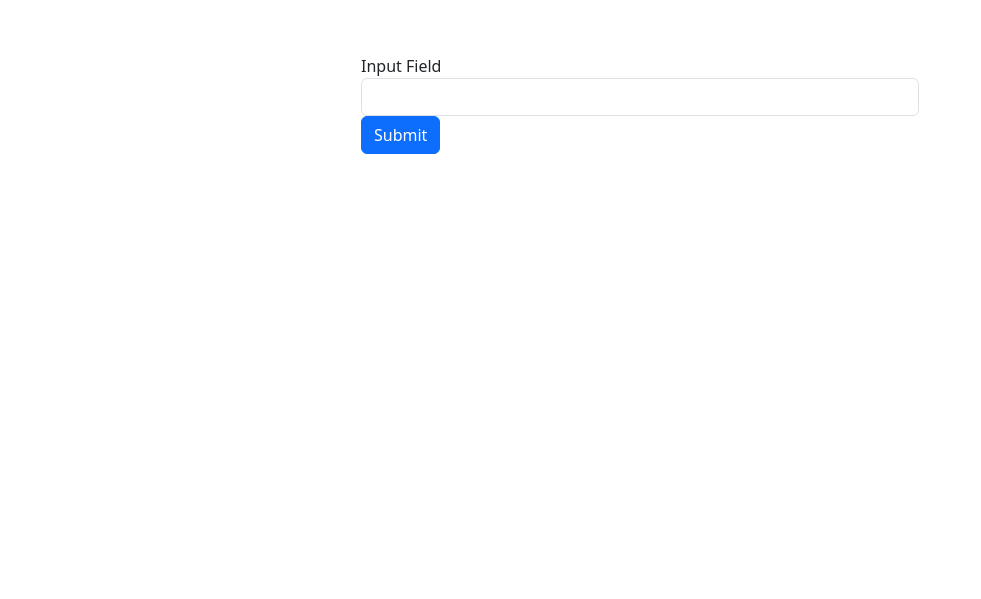
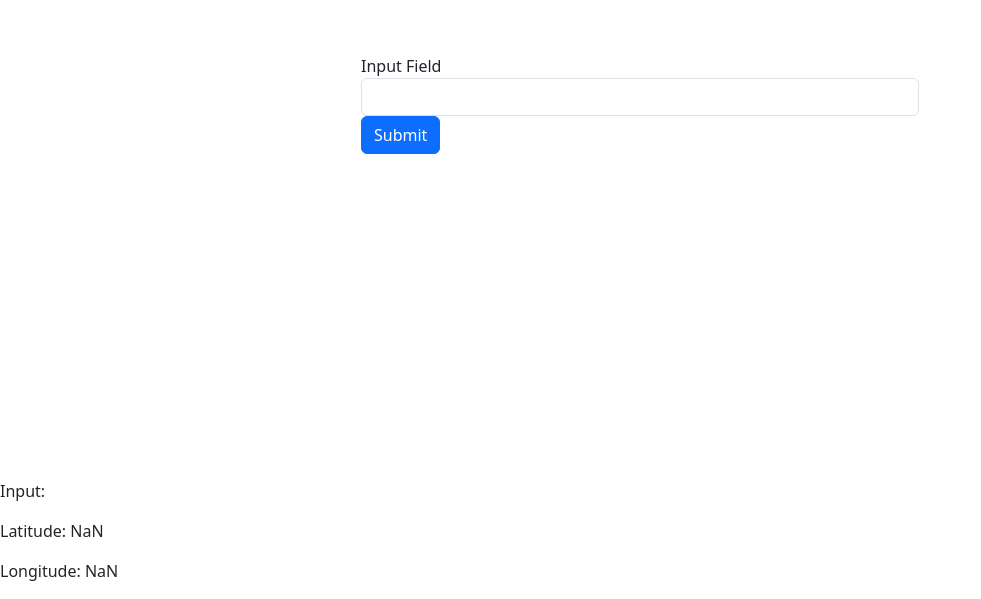
Before and after one commit to tuas-in-japan/qr-present, an Angular app: page /display-data in a window 1280 px wide. Before the commit this address led to /. Shown: the part 321-920 px from the top of the page, without its empty margins (0-981 px from the left). Before the commit the page ends 800 px from the top, so only its background shows below. Built offline with nearby package versions, Linux system fonts and the light colour scheme.

Commit message:
QP-6 QP-7 add scanning functionality and display the content of qr-code in the template

```diff
--- a/projects/qr-present/src/app/app-routing.module.ts
+++ b/projects/qr-present/src/app/app-routing.module.ts
@@ -1,7 +1,11 @@
 import { NgModule } from '@angular/core';
 import { RouterModule, Routes } from '@angular/router';
+import { DisplayDataComponent } from './display-data/display-data.component';
 
-const routes: Routes = [];
+const routes: Routes = [
+  { path: '', redirectTo: '/display-data', pathMatch: 'full' },
+  { path: 'display-data', component: DisplayDataComponent }
+];
 
 @NgModule({
   imports: [RouterModule.forRoot(routes)],
--- a/projects/qr-present/src/app/app.component.html
+++ b/projects/qr-present/src/app/app.component.html
@@ -1,3 +1,4 @@
+<div >
   <div class="container">
     <form #form="ngForm" (ngSubmit)="onSubmit(form.value)" class="centered-form">
       <div class="form-group">
@@ -9,3 +10,6 @@
     <div *ngIf="qrCodeUrl">
       <img [src]="qrCodeUrl" alt="QR Code">
     </div>
+  </div>
+  <router-outlet></router-outlet>
+</div>
--- a/projects/qr-present/src/app/app.component.ts
+++ b/projects/qr-present/src/app/app.component.ts
@@ -9,6 +9,8 @@ import * as QRCode from 'qrcode';
 export class AppComponent {
   title = 'qr-present';
   qrCodeUrl: string = '';
+  url: string = '';
+
   onSubmit(value: any) {
     if (navigator.geolocation) {
       navigator.geolocation.getCurrentPosition((position) => {
@@ -25,11 +27,12 @@ export class AppComponent {
   }
 
   generateQRCode(data: any) {
-    QRCode.toDataURL(JSON.stringify(data))
-      .then((url: string) => {
-        console.log(url);
-        // You can set this url to an img src to display the QR code
-        this.qrCodeUrl = url;
+    const url = `http://localhost:4200/display-data?input=${data.input}&latitude=${data.latitude}&longitude=${data.longitude}`;
+    QRCode.toDataURL(url)
+      .then((qrCodeUrl: string) => {
+        console.log(qrCodeUrl);
+        // You can set this qrCodeUrl to an img src to display the QR code
+        this.qrCodeUrl = qrCodeUrl;
       })
       .catch((err: Error) => {
         console.error(err);
--- a/projects/qr-present/src/app/app.module.ts
+++ b/projects/qr-present/src/app/app.module.ts
@@ -4,10 +4,12 @@ import { BrowserModule } from '@angular/platform-browser';
 import { AppRoutingModule } from './app-routing.module';
 import { AppComponent } from './app.component';
 import { FormsModule } from '@angular/forms';
+import { DisplayDataComponent } from './display-data/display-data.component';
 
 @NgModule({
   declarations: [
-    AppComponent
+    AppComponent,
+    DisplayDataComponent
   ],
   imports: [
     BrowserModule,
--- /dev/null
+++ b/projects/qr-present/src/app/display-data/display-data.component.html
@@ -0,0 +1,5 @@
+<div>
+  <p>Input: {{ input }}</p>
+  <p>Latitude: {{ latitude }}</p>
+  <p>Longitude: {{ longitude }}</p>
+</div>
--- /dev/null
+++ b/projects/qr-present/src/app/display-data/display-data.component.ts
@@ -0,0 +1,23 @@
+import { Component, OnInit } from '@angular/core';
+import { ActivatedRoute } from '@angular/router';
+
+@Component({
+  selector: 'app-display-data',
+  templateUrl: './display-data.component.html',
+  styleUrls: ['./display-data.component.css']
+})
+export class DisplayDataComponent implements OnInit {
+  input: string = "";
+  latitude: number = 0;
+  longitude: number = 0;
+
+  constructor(private route: ActivatedRoute) { }
+
+  ngOnInit() {
+    this.route.queryParams.subscribe(params => {
+      this.input = params['input'];
+      this.latitude = Number(params['latitude']);
+      this.longitude = Number(params['longitude']);
+    });
+  }
+}
```
Also changed, not shown: projects/qr-present/src/app/display-data/display-data.component.css (added), 1 other file (tests, documents, lock files or other folders). Lines whose indentation alone changed are shown as unchanged.
